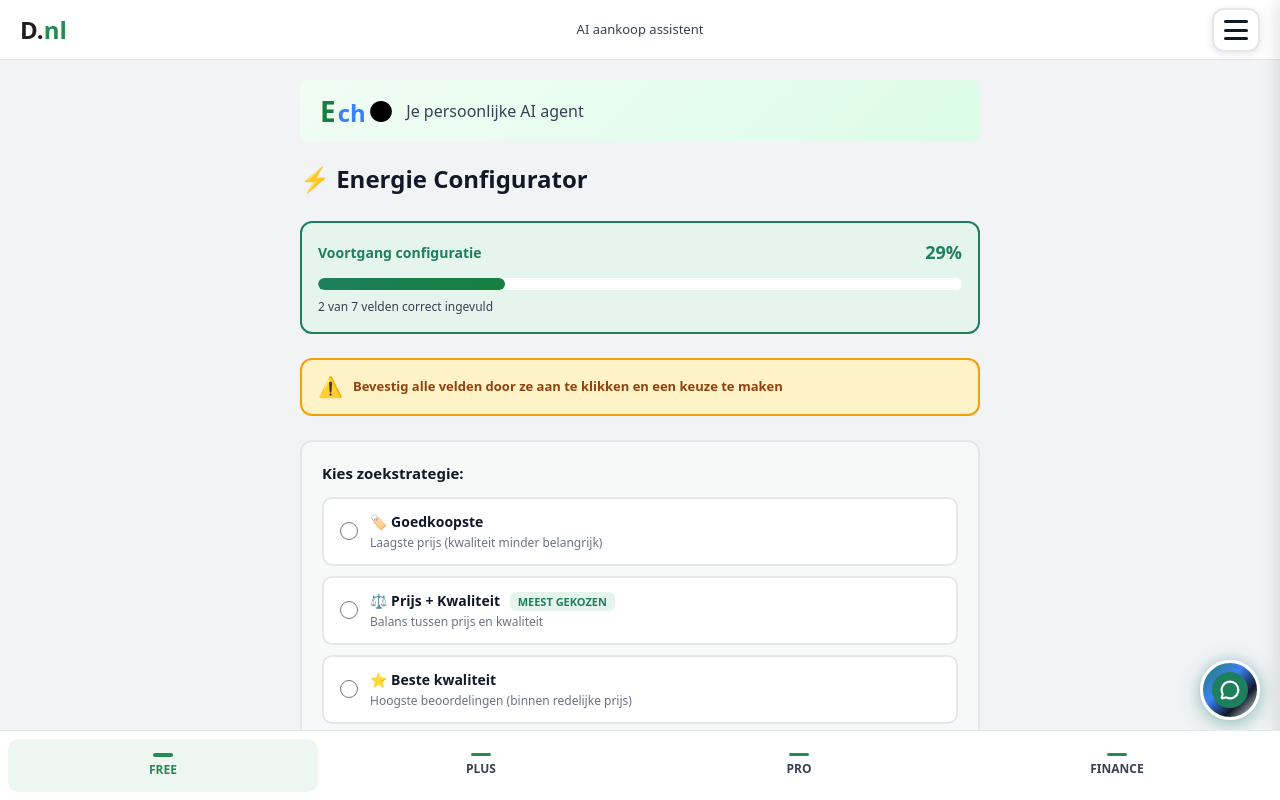
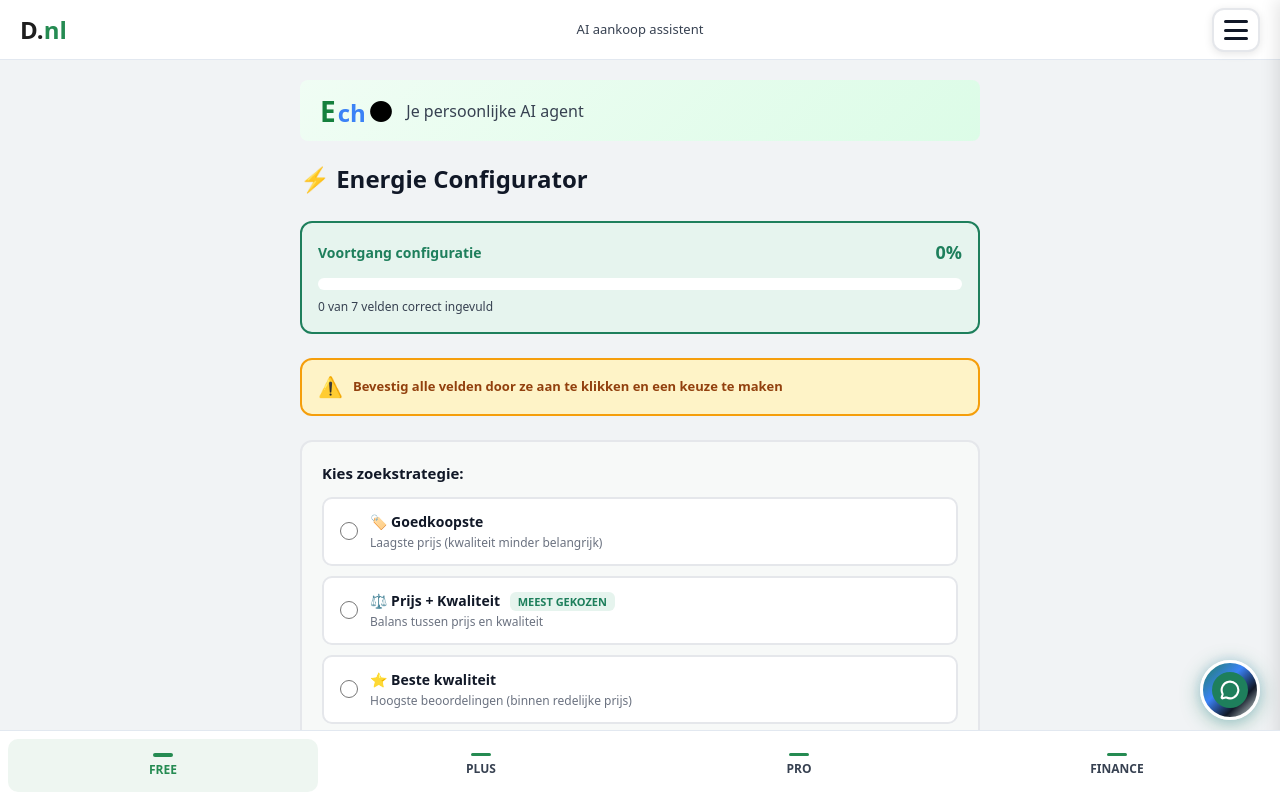
Before and after one commit to gorski1981mario-commits/dealsense-mvp, a Next.js app: page /energy in a window 1280 px wide. Built offline with nearby package versions, Linux system fonts and the light colour scheme.

Commit message:
Remove auto-validation from prefilled address fields - progress starts at 0%

```diff
--- a/app/components/configurators/EnergyConfigurator.tsx
+++ b/app/components/configurators/EnergyConfigurator.tsx
@@ -42,20 +42,14 @@ export default function EnergyConfigurator({ packageType = 'pro', userId }: Ener
   const [validFields, setValidFields] = useState<Set<string>>(new Set())
   const totalFields = 7 // filterType, energyType, contractType, electricityUsage, gasUsage, postcode, houseNumber
 
-  // Auto-fill from user account (with auto-validation)
+  // Auto-fill from user account (without auto-validation)
   useEffect(() => {
     const userData = { postcode: '1943BR', houseNumber: '42' }
     if (userData.postcode) {
       setPostcode(userData.postcode)
-      // Auto-validate postcode
-      markFieldTouched('postcode')
-      markFieldValid('postcode', validators.postcode(userData.postcode))
     }
     if (userData.houseNumber) {
       setHouseNumber(userData.houseNumber)
-      // Auto-validate houseNumber
-      markFieldTouched('houseNumber')
-      markFieldValid('houseNumber', validators.required(userData.houseNumber))
     }
   }, [])
 
```
